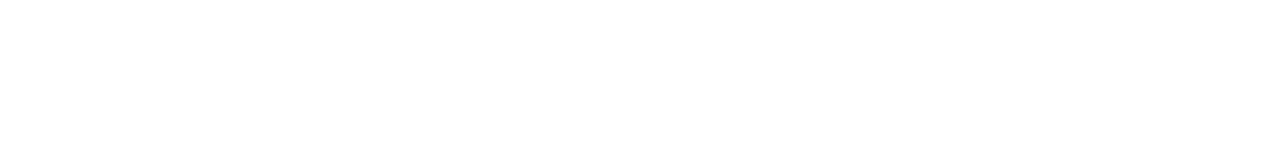
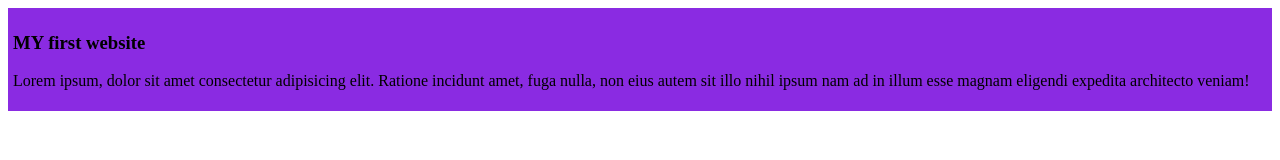
Before and after one commit to Arman105735/My-simple-website, a plain HTML site: page index.html in a window 1280 px wide. Drawn offline with Linux system fonts and the light colour scheme.

Commit message:
added the first blog

```diff
--- a/index.html
+++ b/index.html
@@ -5,8 +5,12 @@
     <meta http-equiv="X-UA-Compatible" content="IE=edge">
     <meta name="viewport" content="width=device-width, initial-scale=1.0">
     <title>My Simple website</title>
+    <link rel="stylesheet" href="styles/blog.css">
 </head>
 <body>
-
+    <div>
+        <h3>MY first website</h3>
+        <p>Lorem ipsum, dolor sit amet consectetur adipisicing elit. Ratione incidunt amet, fuga nulla, non eius autem sit illo nihil ipsum nam ad in illum esse magnam eligendi expedita architecto veniam!</p>
+    </div>
 </body>
 </html>
--- /dev/null
+++ b/styles/blog.css
@@ -0,0 +1,4 @@
+div{
+    background-color: blueviolet;
+    padding: 5px;
+}
```
